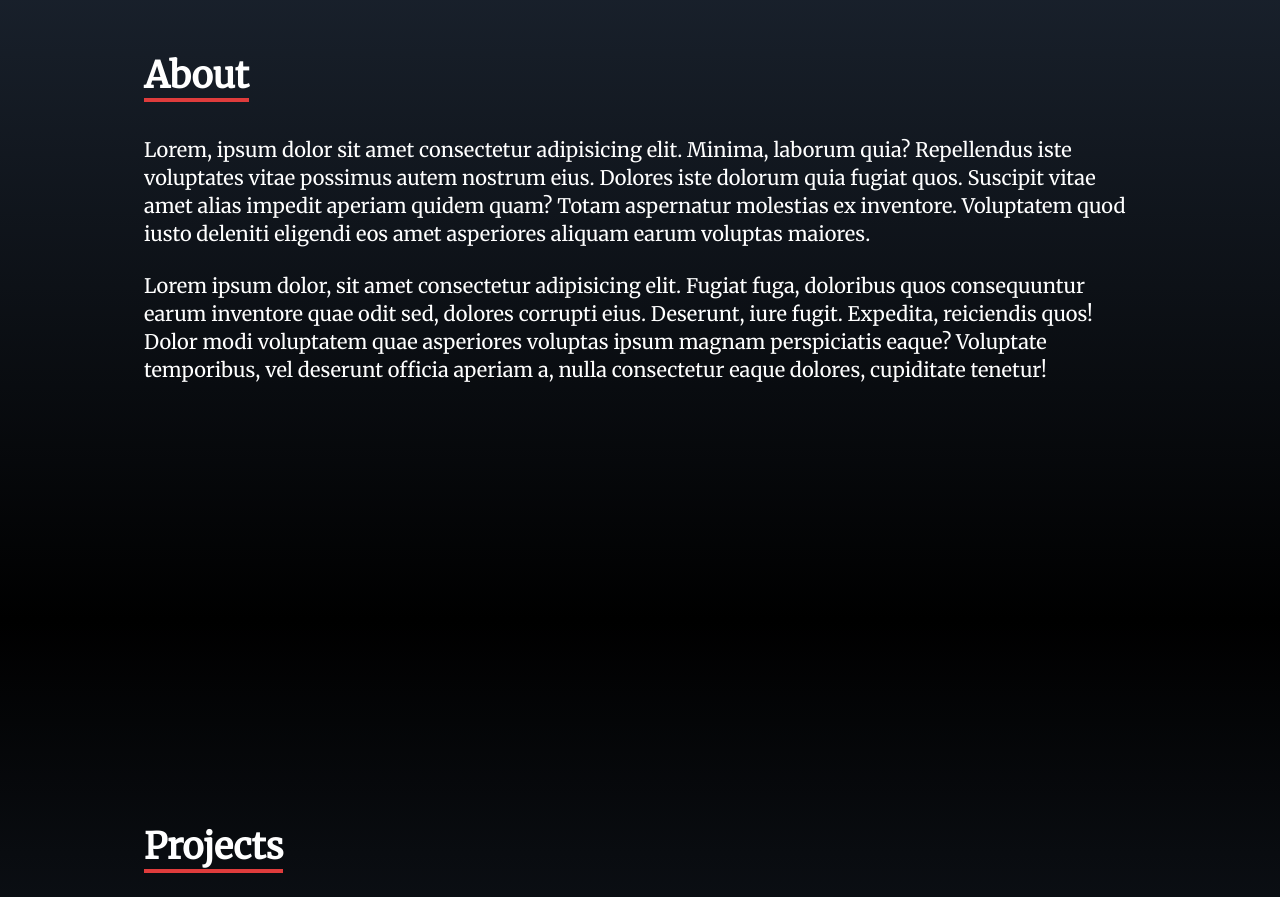
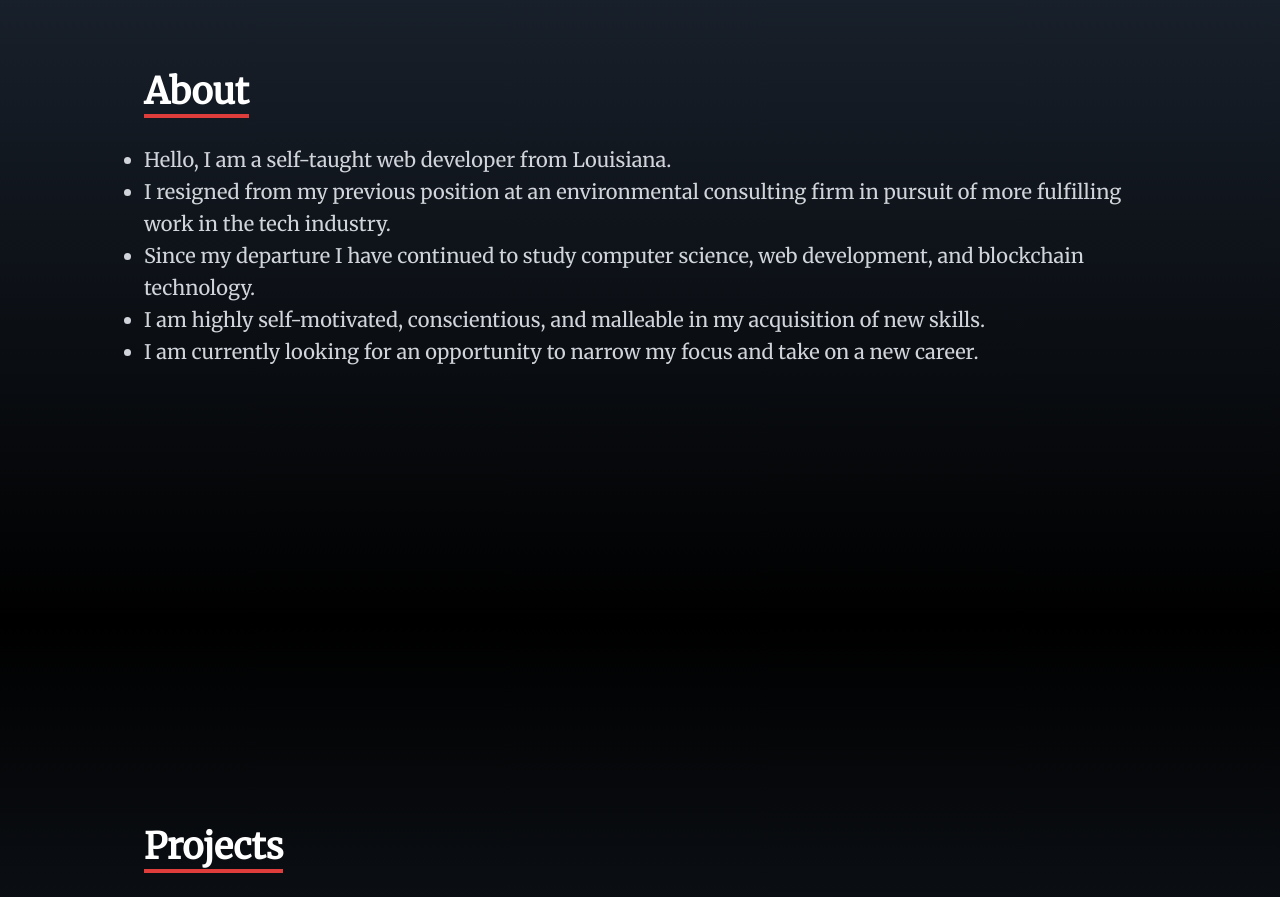
Before and after one commit to jmelancon5817/jakecodes.net, a React (Create React App) app: page / in a window 1280 px wide. Shown: the part 980-1877 px from the top of the page. Built offline with nearby package versions, Linux system fonts and the light colour scheme.

Commit message:
Add Description

```diff
--- a/src/components/About.jsx
+++ b/src/components/About.jsx
@@ -13,22 +13,27 @@ const About = () => {
           </p>
         </div>
 
-        <p className="text-xl mt-2">
-          Lorem, ipsum dolor sit amet consectetur adipisicing elit. Minima,
-          laborum quia? Repellendus iste voluptates vitae possimus autem nostrum
-          eius. Dolores iste dolorum quia fugiat quos. Suscipit vitae amet alias
-          impedit aperiam quidem quam? Totam aspernatur molestias ex inventore.
-          Voluptatem quod iusto deleniti eligendi eos amet asperiores aliquam
-          earum voluptas maiores.
-        </p>
-        <br />
-        <p className="text-xl">
-          Lorem ipsum dolor, sit amet consectetur adipisicing elit. Fugiat fuga,
-          doloribus quos consequuntur earum inventore quae odit sed, dolores
-          corrupti eius. Deserunt, iure fugit. Expedita, reiciendis quos! Dolor
-          modi voluptatem quae asperiores voluptas ipsum magnam perspiciatis
-          eaque? Voluptate temporibus, vel deserunt officia aperiam a, nulla
-          consectetur eaque dolores, cupiditate tenetur!
+        <p className="text-xl text-gray-300 leading-8">
+          <ul style={{ listStyleType: "disc" }}>
+            <li>Hello, I am a self-taught web developer from Louisiana.</li>
+            <li>
+              I resigned from my previous position at an environmental
+              consulting firm in pursuit of more fulfilling work in the tech
+              industry.
+            </li>
+            <li>
+              Since my departure I have continued to study computer science, web
+              development, and blockchain technology.
+            </li>
+            <li>
+              I am highly self-motivated, conscientious, and malleable in my
+              acquisition of new skills.
+            </li>
+            <li>
+              I am currently looking for an opportunity to narrow my focus and
+              take on a new career.
+            </li>
+          </ul>
         </p>
       </div>
     </div>
```
